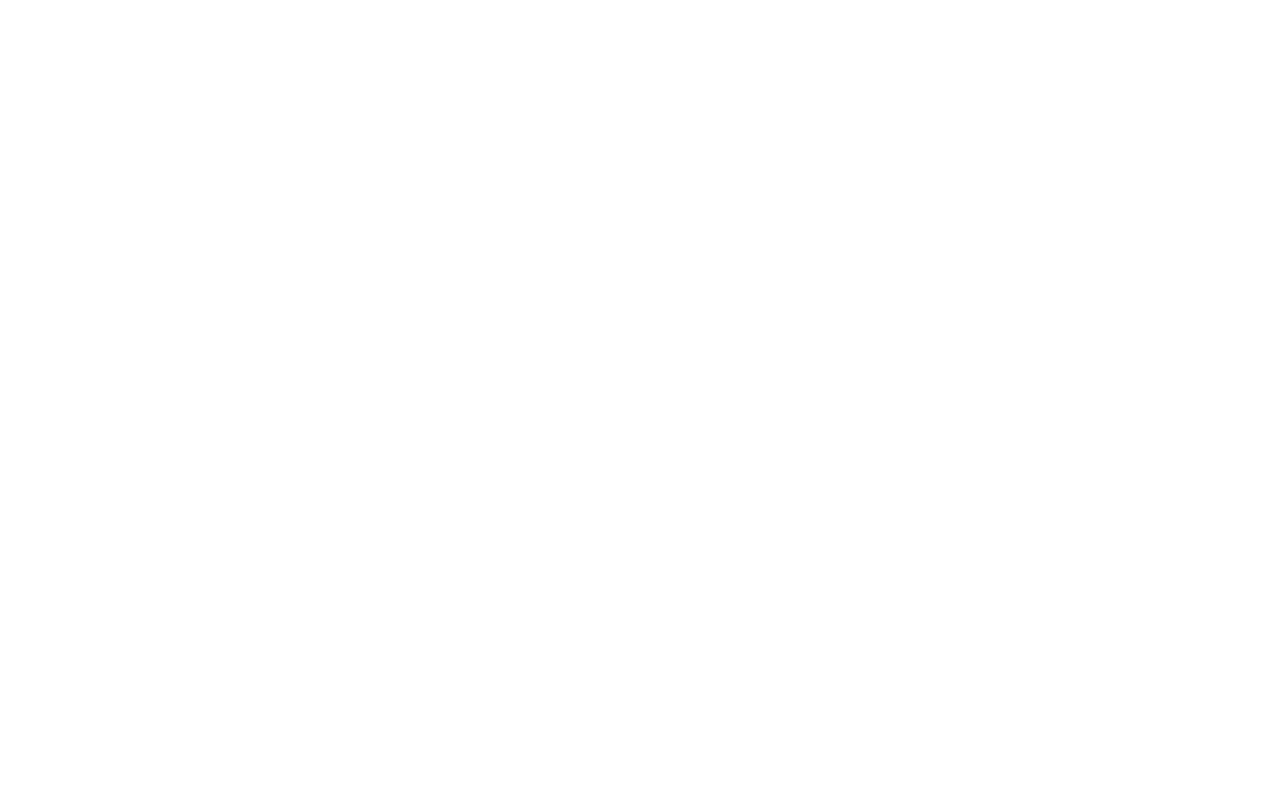
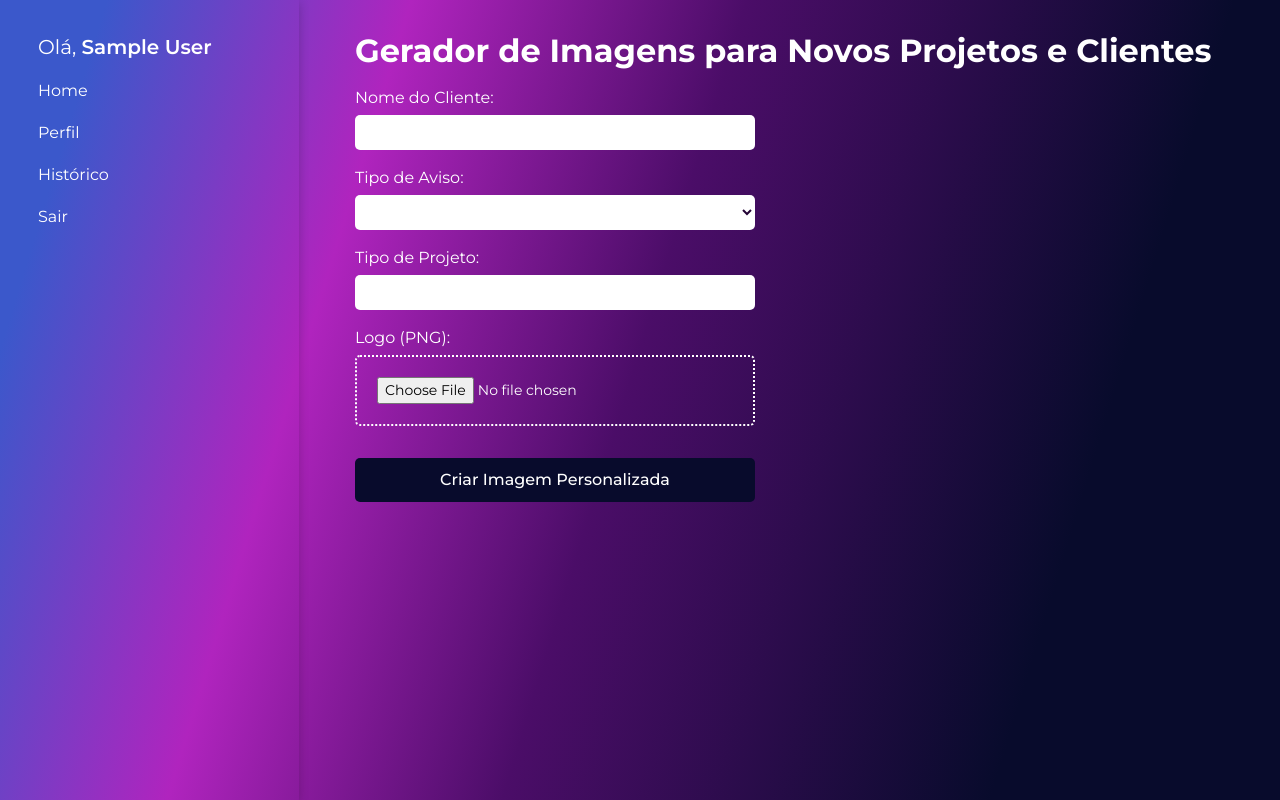
Before and after one commit to camatta/internuz, an Angular app: page /dashboard/comercial in a window 1280 px wide. Before the commit this address led to /. Built offline with nearby package versions, Linux system fonts and the light colour scheme; sample sign-in values are in the browser's storage.

Commit message:
geracao de imagem comercial

```diff
--- a/src/app/app-routing.module.ts
+++ b/src/app/app-routing.module.ts
@@ -7,6 +7,7 @@ import { UsuariosComponent } from './dashboard/usuarios/usuarios.component';
 import { AvaliacoesComponent } from './dashboard/avaliacoes/avaliacoes.component';
 import { PerfilComponent } from './dashboard/perfil/perfil.component';
 import { HistoricoComponent } from './dashboard/historico/historico.component';
+import { ComercialComponent } from './dashboard/comercial/comercial.component';
 import { AuthGuard } from './routes/auth.guard';
 
 const routes: Routes = [
@@ -15,7 +16,8 @@ const routes: Routes = [
     { path: 'usuarios', component: UsuariosComponent },
     { path: 'avaliacoes', component: AvaliacoesComponent },
     { path: 'perfil', component: PerfilComponent },
-    { path: 'historico', component: HistoricoComponent }
+    { path: 'historico', component: HistoricoComponent },
+    { path: 'comercial', component: ComercialComponent }
   ]},
   { path: 'cadastro', component: CadastroComponent },
 ];
--- a/src/app/app.module.ts
+++ b/src/app/app.module.ts
@@ -14,6 +14,7 @@ import { UsuariosComponent } from './dashboard/usuarios/usuarios.component';
 import { AvaliacoesComponent } from './dashboard/avaliacoes/avaliacoes.component';
 import { PerfilComponent } from './dashboard/perfil/perfil.component';
 import { HistoricoComponent } from './dashboard/historico/historico.component';
+import { ComercialComponent } from './dashboard/comercial/comercial.component';
 
 @NgModule({
   declarations: [
@@ -25,7 +26,8 @@ import { HistoricoComponent } from './dashboard/historico/historico.component';
     UsuariosComponent,
     AvaliacoesComponent,
     PerfilComponent,
-    HistoricoComponent
+    HistoricoComponent,
+    ComercialComponent
   ],
   imports: [
     BrowserModule,
--- /dev/null
+++ b/src/app/dashboard/comercial/comercial.component.css
@@ -0,0 +1,50 @@
+input, select, option {
+  border: unset;
+  background-color: #fff;
+  border-radius: 5px;
+  height: 35px;
+  width: 400px;
+  padding-left: 5px;
+  color: #240435;
+}
+
+.form-group {
+  display: flex;
+  flex-direction: column;
+  margin-bottom: 1rem;
+}
+
+button {
+  width: 400px;
+  margin-top: 1rem;
+  padding: 10px;
+  border: unset;
+  background-color: #080b2c;
+  font-weight: 500;
+  border-radius: 5px;
+}
+
+.img-previa {
+  margin-top: 2rem;
+}
+
+canvas {
+  width: 60%;
+}
+
+h1 {
+  margin-bottom: 1rem;
+}
+
+#logo {
+  padding: 20px;
+  font-size: 14px;
+  background-color: transparent;
+  border: 2px dotted #fff;
+  color: #fff;
+  height: auto;
+}
+
+label {
+  margin-bottom: 5px;
+}
--- /dev/null
+++ b/src/app/dashboard/comercial/comercial.component.html
@@ -0,0 +1,28 @@
+<h1>Gerador de Imagens para Novos Projetos e Clientes</h1>
+
+<form (submit)="criarImagemPersonalizada()">
+  <div class="form-group">
+    <label for="nomeCliente">Nome do Cliente:</label>
+    <input type="text" id="nomeCliente" [(ngModel)]="nomeCliente" name="nomeCliente" required>
+  </div>
+  <div class="form-group">
+    <label for="avisoProjeto">Tipo de Aviso:</label>
+    <select id="avisoProjeto" [(ngModel)]="avisoProjeto" name="avisoProjeto" required>
+      <option value="AVISO DE NOVO PROJETO!">Novo projeto</option>
+      <option value="AVISO DE NOVO CLIENTE!">Novo cliente</option>
+    </select>
+  </div>
+  <div class="form-group">
+    <label for="tipoProjeto">Tipo de Projeto:</label>
+    <input type="text" id="tipoProjeto" [(ngModel)]="tipoProjeto" name="tipoProjeto" required>
+  </div>
+  <div class="form-group">
+    <label for="logo">Logo (PNG):</label>
+    <input type="file" id="logo" (change)="onFileSelected($event)" accept=".png, .jpeg, .svg" />
+  </div>
+  <button type="submit">Criar Imagem Personalizada</button>
+</form>
+
+<div class="img-previa">
+  <canvas #canvas></canvas>
+</div>
--- /dev/null
+++ b/src/app/dashboard/comercial/comercial.component.ts
@@ -0,0 +1,94 @@
+import { Component, ViewChild, ElementRef } from '@angular/core';
+
+@Component({
+  selector: 'app-comercial',
+  templateUrl: './comercial.component.html',
+  styleUrls: ['./comercial.component.css']
+})
+
+export class ComercialComponent {
+  @ViewChild('canvas') canvas!: ElementRef;
+  nomeCliente: string = '';
+  avisoProjeto: string = '';
+  tipoProjeto: string = '';
+  logoFile: File | undefined;
+
+  criarImagemPersonalizada() {
+    const canvas: HTMLCanvasElement = this.canvas.nativeElement;
+
+    canvas.width = 1080;
+    canvas.height = 1080;
+
+    const ctx: CanvasRenderingContext2D | null = canvas.getContext('2d');
+
+    if (!ctx) {
+      throw new Error('Não foi possível obter o contexto do canvas.');
+    }
+
+    const imgFundo = new Image();
+    imgFundo.src = '../../../assets/images/bg-projetos.png';
+
+    imgFundo.onload = () => {
+      const xFundo = (canvas.width - imgFundo.width) / 2;
+      const yFundo = (canvas.height - imgFundo.height) / 2;
+      ctx.drawImage(imgFundo, xFundo, yFundo, imgFundo.width, imgFundo.height);
+
+      ctx.font = '26px Poppins';
+      ctx.fillStyle = 'white';
+      ctx.textAlign = 'center';
+
+
+      const xTexto = canvas.width / 2;
+      const yNomeCliente = 420;
+      const yTipoProjeto = 950;
+      const yAvisoProjeto = 300;
+
+      ctx.font = 'italic 800 80px Poppins';
+      ctx.fillStyle = '#00ddaa';
+      ctx.fillText(this.nomeCliente, xTexto, yNomeCliente);
+
+      ctx.font = '26px Poppins';
+      ctx.fillStyle = 'white';
+      ctx.fillText(this.tipoProjeto, xTexto, yTipoProjeto);
+
+      ctx.font = '26px Poppins';
+      ctx.fillStyle = 'white';
+      ctx.fillText(this.avisoProjeto, xTexto, yAvisoProjeto);
+
+      if (this.logoFile) {
+        const maxLogoWidth = 280;
+
+        const logoImg = new Image();
+        logoImg.src = URL.createObjectURL(this.logoFile);
+
+        logoImg.onload = () => {
+          let logoWidth = logoImg.width;
+          let logoHeight = logoImg.height;
+
+          if (logoWidth > maxLogoWidth) {
+
+            const scaleFactor = maxLogoWidth / logoWidth;
+            logoWidth *= scaleFactor;
+            logoHeight *= scaleFactor;
+          }
+
+          const xLogo = (canvas.width - logoWidth) / 2;
+          const yLogo = 665;
+          ctx.drawImage(logoImg, xLogo, yLogo, logoWidth, logoHeight);
+
+          const imagemPersonalizada = canvas.toDataURL('image/jpeg', 0.9);
+
+          const link = document.createElement('a');
+          link.href = imagemPersonalizada;
+          link.download = 'novo_projeto.jpg';
+          link.click();
+        };
+      }
+    };
+
+  }
+
+  onFileSelected(event: any) {
+    this.logoFile = event.target.files[0];
+  }
+}
--- a/src/app/dashboard/menu-lateral/menu-lateral.component.html
+++ b/src/app/dashboard/menu-lateral/menu-lateral.component.html
@@ -9,6 +9,9 @@
     <li *ngIf="showAvaliacoesLink">
       <button routerLink="/dashboard/avaliacoes">Avaliações</button>
     </li>
+    <li *ngIf="showComercialLink">
+      <button routerLink="/dashboard/comercial">Comercial</button>
+    </li>
     <li><button routerLink="/" (click)="logout()">Sair</button></li>
   </ul>
 </div>
--- a/src/app/dashboard/menu-lateral/menu-lateral.component.ts
+++ b/src/app/dashboard/menu-lateral/menu-lateral.component.ts
@@ -11,16 +11,18 @@ import { AuthService } from 'src/app/services/auth.service';
 export class MenuLateralComponent implements OnInit {
   showAvaliacoesLink = false;
   showUsuariosLink = false;
-
+  showComercialLink = false;
   constructor(private authService: AuthService, private router: Router) { }
 
   ngOnInit(): void {
     const user = this.authService.getUser();
     const accessLevel = user ? user.accessLevel : '';
+    const team = user ? user.team : '';
 
-    // Verificar o accessLevel e definir as variáveis showAvaliacoesLink e showUsuariosLink
+    // Verificar o accessLevel e permissões
     this.showAvaliacoesLink = accessLevel === 'Líder de Equipe' || accessLevel === 'Administrador';
     this.showUsuariosLink = accessLevel === 'Líder de Equipe' || accessLevel === 'Administrador';
+    this.showComercialLink = team === 'Comercial' || accessLevel === 'Administrador';
   }
 
   logout(): void {
```
Also changed, not shown: 2 other files (tests, documents, lock files or other folders).
